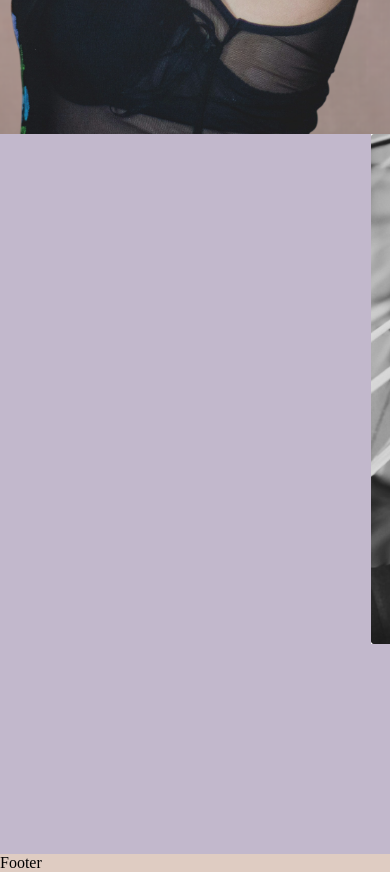
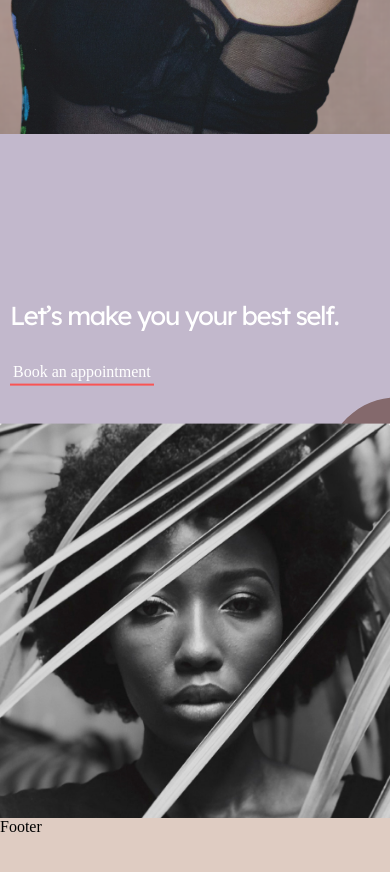
Before and after one commit to Khmelev7koiOleh/debonaire, a Nuxt app: page / in a window 390 px wide. Shown: the part 4480-5352 px from the top of the page. After the commit the page ends 5316 px from the top, so only its background shows below. Built offline with nearby package versions, Linux system fonts and the light colour scheme; a web font is replaced by a local one.

Commit message:
add section best

```diff
--- a/app/assets/scss/best.scss
+++ b/app/assets/scss/best.scss
@@ -1,25 +1,155 @@
+@use "@/assets/scss/style" as *;
 .best {
-  min-height: 720px;
-  min-width: 1200px;
+  padding-top: clamp(40px, 16vw, 250px);
+  padding-bottom: clamp(40px, 16vw, 220px);
   width: 100%;
   height: 100%;
   z-index: 2;
   background-color: #c2b8cc;
   &__container {
     // background: #000;
-    max-width: 874px;
-    margin: 0 auto;
+    display: flex;
+    justify-content: center;
+    align-items: center;
+    @media (min-width: $mobile) {
+      max-width: 874px;
+      margin: 0 auto;
+
+      justify-content: center;
+      padding-left: 25.798627%; /* 208/874 */
+      padding-right: 25.798627%; /* 208/874 */
+    }
   }
-  &__content {
-    width: 100%;
 
+  &__body {
+    position: relative;
     display: flex;
+    flex-direction: column-reverse;
+    @media (min-width: $mobile) {
+      align-items: center;
 
-    justify-content: center;
+      justify-content: center;
+    }
   }
-  &__main-image {
-    // width: 100%;
-    // height: 100%;
+}
+.media-best {
+  position: relative;
+  z-index: 2;
+  display: flex;
+
+  justify-items: center;
+  // background: #4f1688;
+
+  &__deco-1 {
+    position: absolute;
+    bottom: 0;
+    left: 0;
+
+    aspect-ratio: 268 / 254;
+    rotate: 3deg;
+    transform: translate(-80.938865%, -18.666667%);
+    img {
+      width: 100%;
+      height: 100%;
+    }
+  }
+  &__deco-2 {
+    position: absolute;
+    top: 0;
+    right: 0;
+
+    aspect-ratio: 219 / 321;
+    rotate: 25deg;
+    transform: translate(30.938865%, 1.666667%);
+    img {
+      width: 100%;
+      height: 100%;
+    }
+  }
+  &__image-1 {
+    display: none;
+    @media (min-width: $mobile) {
+      display: block;
+    }
+    position: relative;
+    z-index: 3;
+    position: absolute;
+    bottom: 0;
+    left: 0;
+    aspect-ratio: 256 / 229;
+    transform: translate(-55.895197%, 44.901961%);
+
+    img {
+      width: 100%;
+      height: 100%;
+    }
     // background: #4f1688;
   }
+  &__image-2 {
+    position: relative;
+    z-index: 2;
+    // position: absolute;
+    // top: 0;
+    // left: 0;
+    img {
+      width: 100%;
+      height: 100%;
+    }
+    // background: #4f1688;
+  }
+  &__image-3 {
+    display: none;
+    @media (min-width: $mobile) {
+      display: block;
+    }
+    position: relative;
+    z-index: 3;
+    position: absolute;
+    top: 0;
+    right: 0;
+    aspect-ratio: 302 / 252;
+    transform: translate(65.938865%, -49.215686%);
+    img {
+      width: 100%;
+      height: 100%;
+    }
+  }
 }
+
+.deco {
+  background: #000;
+  padding: 20px;
+}
+.content {
+  position: relative;
+  z-index: 5;
+
+  &__body {
+    position: relative;
+    z-index: 5;
+    width: 100%;
+    @media (min-width: $mobile) {
+      max-width: 273px;
+      padding-bottom: 94px;
+      position: absolute;
+      bottom: 0;
+      right: 0;
+      transform: translate(77.755459%, 0);
+    }
+
+    @media (max-width: $mobile) {
+      padding-bottom: 40px;
+      padding-inline: 10px;
+    }
+  }
+  &__title {
+    &:not(:last-child) {
+      margin-bottom: 32px;
+    }
+    p {
+      margin: 0;
+    }
+  }
+  &__book {
+  }
+}
--- a/app/assets/scss/header.scss
+++ b/app/assets/scss/header.scss
@@ -8,7 +8,7 @@
   width: 100%;
   z-index: 1000;
   &--active {
-    backdrop-filter: blur(5px);
+    backdrop-filter: blur(3px);
   }
   &__container {
     display: grid;
--- a/app/pages/index.vue
+++ b/app/pages/index.vue
@@ -27,6 +27,11 @@ const passion = ref<HTMLElement | null>(null);
 const passion__img = ref<HTMLElement | null>(null);
 const passion__text = ref<HTMLElement | null>(null);
 const passion__vertical_text = ref<HTMLElement | null>(null);
+const best = ref<HTMLElement | null>(null);
+const best__img1 = ref<HTMLElement | null>(null);
+const best__img2 = ref<HTMLElement | null>(null);
+const best__img3 = ref<HTMLElement | null>(null);
+const best__text = ref<HTMLElement | null>(null);
 const section3 = ref<HTMLElement | null>(null);
 const bg3 = ref<HTMLElement | null>(null);
 const section4 = ref<HTMLElement | null>(null);
@@ -48,6 +53,11 @@ useParallax(services, services__img3, -0.8);
 useParallax(passion, passion__vertical_text, -0.8);
 useParallax(passion, passion__img, 0.4);
 useParallax(passion, passion__text, -0.4);
+
+useParallax(best, best__img1, -0.8);
+useParallax(best, best__img2, -0.8);
+useParallax(best, best__img3, -0.8);
+useParallax(best, best__text, -0.8);
 
 // const paralaxStyle = computed(() => {
 //   return {
@@ -327,11 +337,38 @@ onUnmounted(() => {
       </div>
     </section>
 
-    <section class="best">
+    <section ref="best" class="best">
       <div class="best__container">
-        <div class="best__content">
-          <div class="best__main-image">
-            <img src="/best/image-2.jpg" alt="" />
+        <div class="best__body">
+          <div class="best__media media-best">
+            <div class="media-best__deco-1">
+              <img src="/best/deco-1.svg" alt="" />
+            </div>
+            <div class="media-best__image-1">
+              <div ref="best__img1">
+                <img src="/best/image-1.jpg" alt="" />
+              </div>
+            </div>
+            <div ref="best__img2" class="media-best__image-2">
+              <img src="/best/image-2.jpg" alt="" />
+            </div>
+            <div class="media-best__image-3">
+              <div ref="best__img3">
+                <img src="/best/image-3.jpg" alt="" />
+              </div>
+            </div>
+            <div class="media-best__deco-2">
+              <img src="/best/deco-2.svg" alt="" />
+            </div>
+          </div>
+
+          <!-- :class="{ 'best__title--loaded': loaded }" -->
+          <div ref="best__text" class="content__body">
+            <div class="content__title title title--med">
+              <p>Let’s make you your best self.</p>
+            </div>
+
+            <a class="content__book book"><span>Book an appointment</span></a>
           </div>
         </div>
       </div>
```
